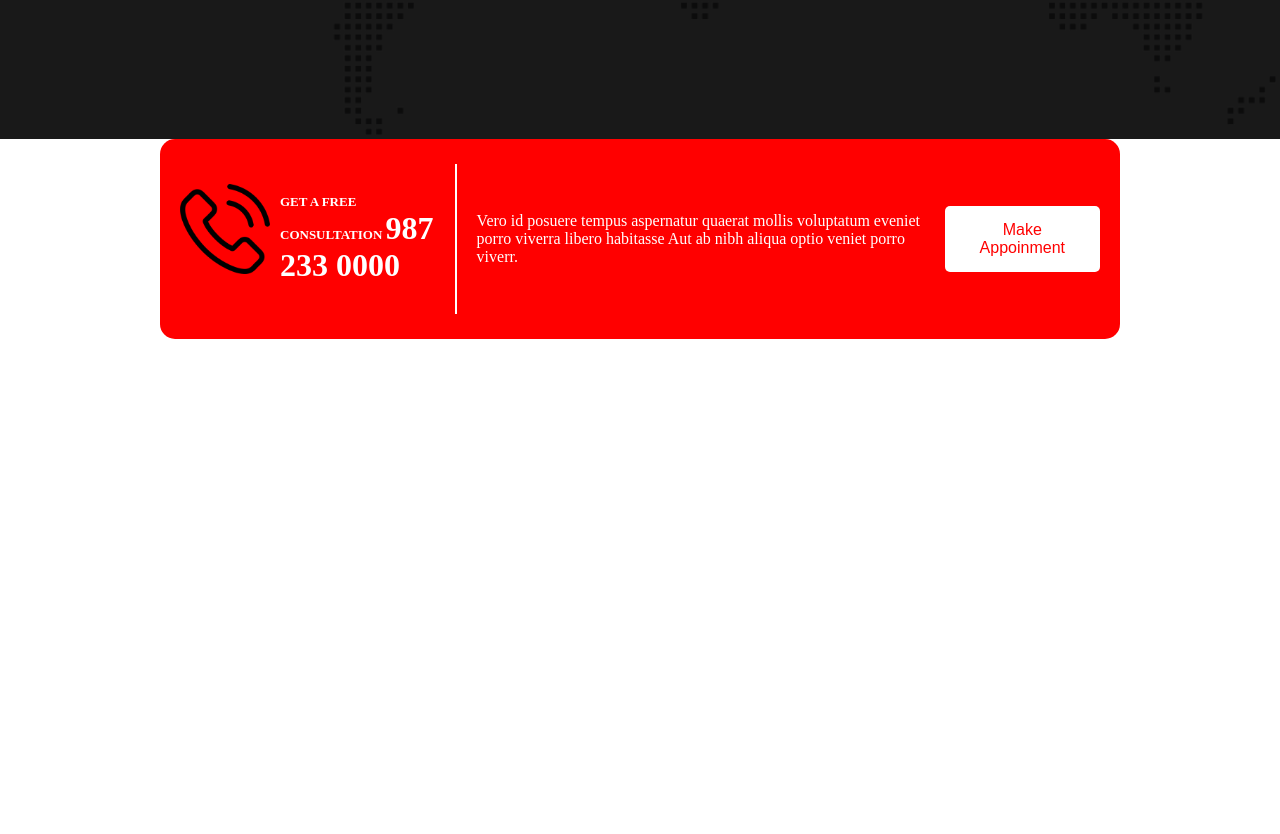
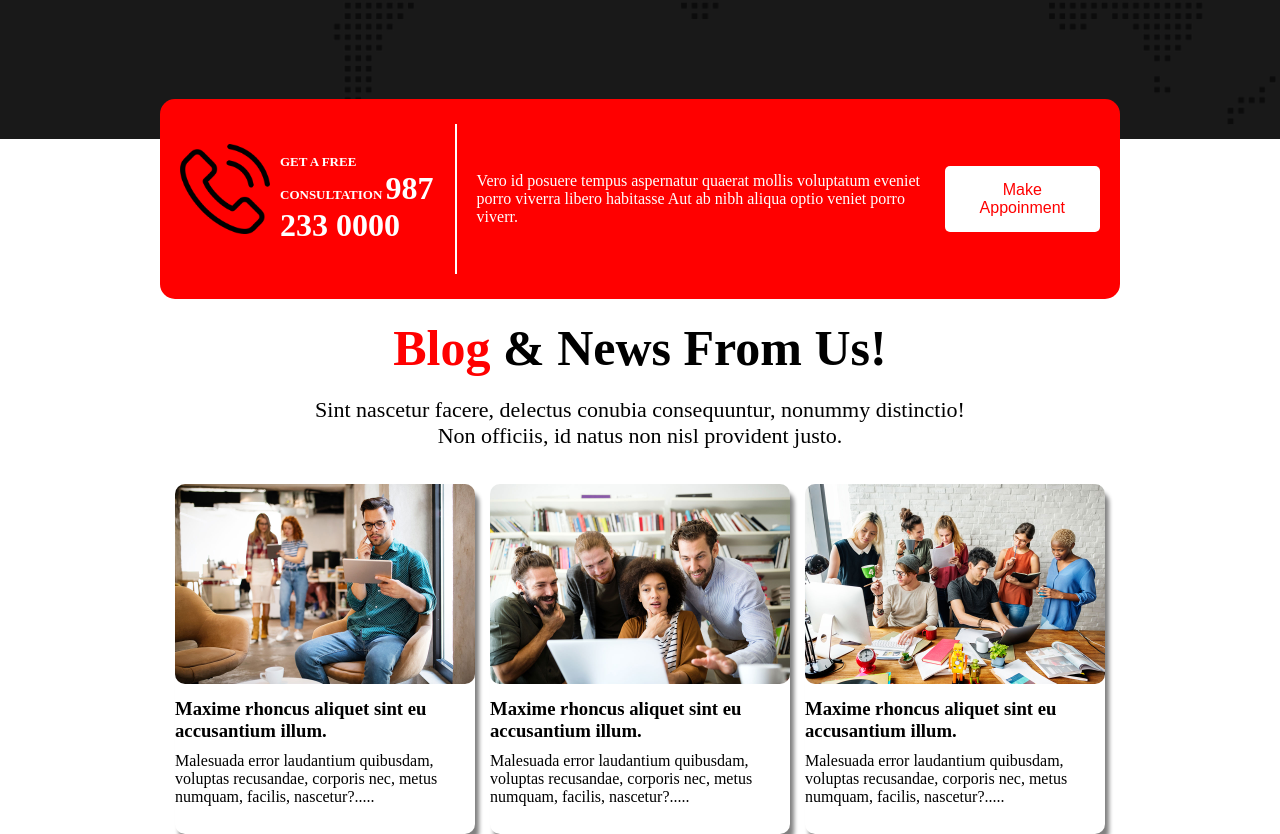
Before and after one commit to clicoverse/prac-digital-agency, a plain HTML site: page index.html in a window 1280 px wide. Shown: the part 1526-2360 px from the top of the page. Before the commit the page ends 1865 px from the top, so only its background shows below. Drawn offline with Linux system fonts and the light colour scheme.

Commit message:
blog section added

```diff
--- a/index.html
+++ b/index.html
@@ -98,6 +98,34 @@
       <button class="btn-second">Make Appoinment</button>
     </div>
   </section>
+
+  <!-- Blog section -->
+
+  <section class="blog">
+    <div class="blog-section">
+      <h2 class="blog-title"><span>Blog</span> & News From Us!</h2>
+      <div class="blog-para">
+        <p>Sint nascetur facere, delectus conubia consequuntur, nonummy distinctio!<br> Non officiis, id natus non nisl provident justo.</p>
+      </div>
+      <div class="blog-cards">
+       <div class="blog-card1">
+          <img class="blog-img" src="asset/image/blog-1.jpg" alt="blog-1">
+          <h3 class="card-title">Maxime rhoncus aliquet sint eu accusantium illum.</h3>
+          <p>Malesuada error laudantium quibusdam, voluptas recusandae, corporis nec, metus numquam, facilis, nascetur?.....</p>
+        </div>
+       <div class="blog-card1">
+          <img class="blog-img" src="asset/image/blog-2.jpg" alt="blog-1">
+          <h3 class="card-title">Maxime rhoncus aliquet sint eu accusantium illum.</h3>
+          <p>Malesuada error laudantium quibusdam, voluptas recusandae, corporis nec, metus numquam, facilis, nascetur?.....</p>
+        </div>
+       <div class="blog-card1">
+          <img class="blog-img" src="asset/image/blog-3.jpg" alt="blog-1">
+          <h3 class="card-title">Maxime rhoncus aliquet sint eu accusantium illum.</h3>
+          <p>Malesuada error laudantium quibusdam, voluptas recusandae, corporis nec, metus numquam, facilis, nascetur?.....</p>
+        </div>
+      </div>
+    </div>
+  </section>
 </body>
 
 </html>
--- a/style/style.css
+++ b/style/style.css
@@ -183,6 +183,7 @@ span {
   margin: 15px;
   font-size: 15px;
 }
+/* Appoinment Section related style */
 .appointment {
   display: flex;
   justify-content: space-around;
@@ -193,6 +194,7 @@ span {
   margin: auto;
   border-radius: 15px;
   padding: -15px;
+  margin-top: -40px;
 }
 .appointment-left{
   display: flex;
@@ -220,3 +222,40 @@ h5 {
 .appointment-para{
   color: white;
 }
+
+/* Blog section related style */
+.blog-title{
+  text-align: center;
+  margin: 20px;
+  font-size: 50px;
+  font-weight: bold;
+  /* padding: 10px; */
+}
+.blog-para{
+  text-align: center;
+  font-size: 22px;
+  margin-bottom: 35px;
+}
+.blog-cards{
+  display: flex;
+  justify-content: space-evenly;
+  align-items: center;
+  /* gap: 20px; */
+  margin: auto;
+  width: 75%;
+}
+.blog-card1{
+  width: 300px;
+  height: 350px;
+  box-shadow: 4px 8px 4px gray;
+  border-radius: 10px;
+}
+
+.blog-img{
+  width: 100%;
+  border-radius: 10px;
+}
+.card-title{
+  margin-top: 10px;
+  margin-bottom: 10px;
+}
```
